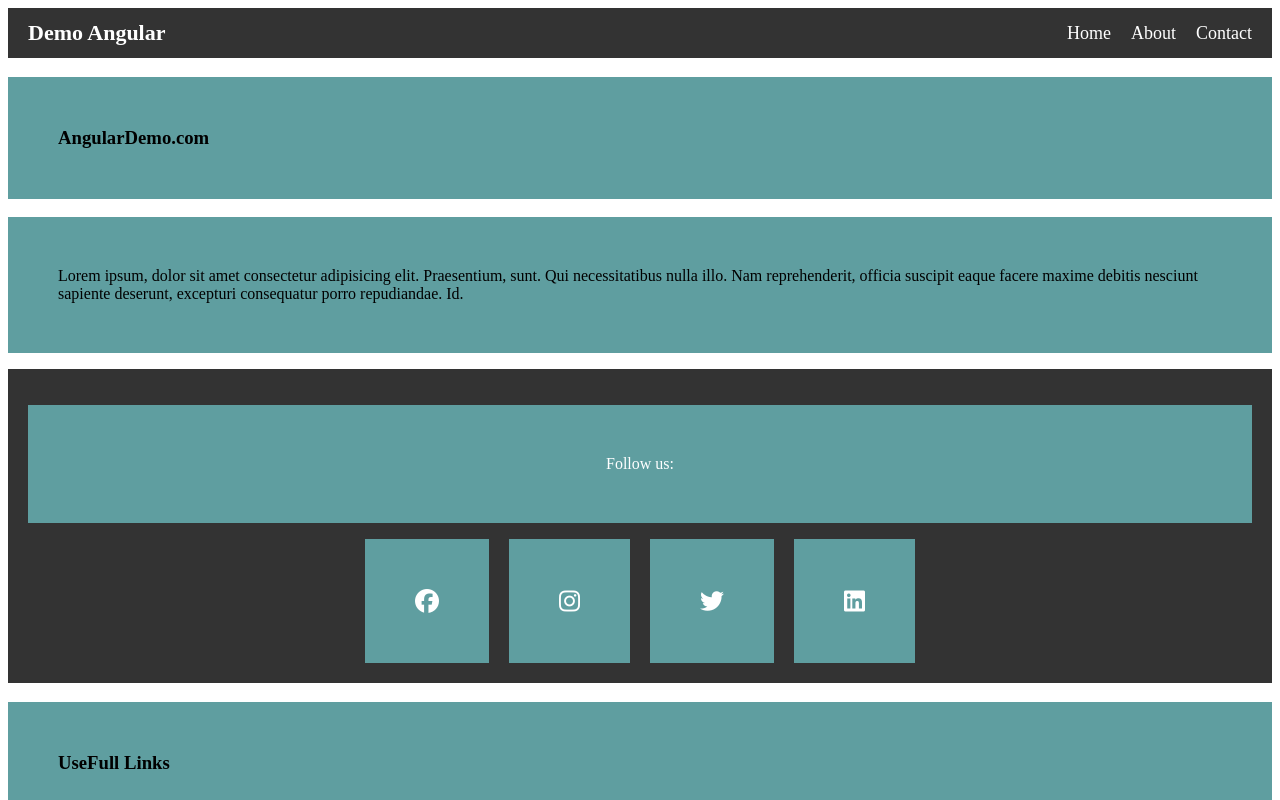
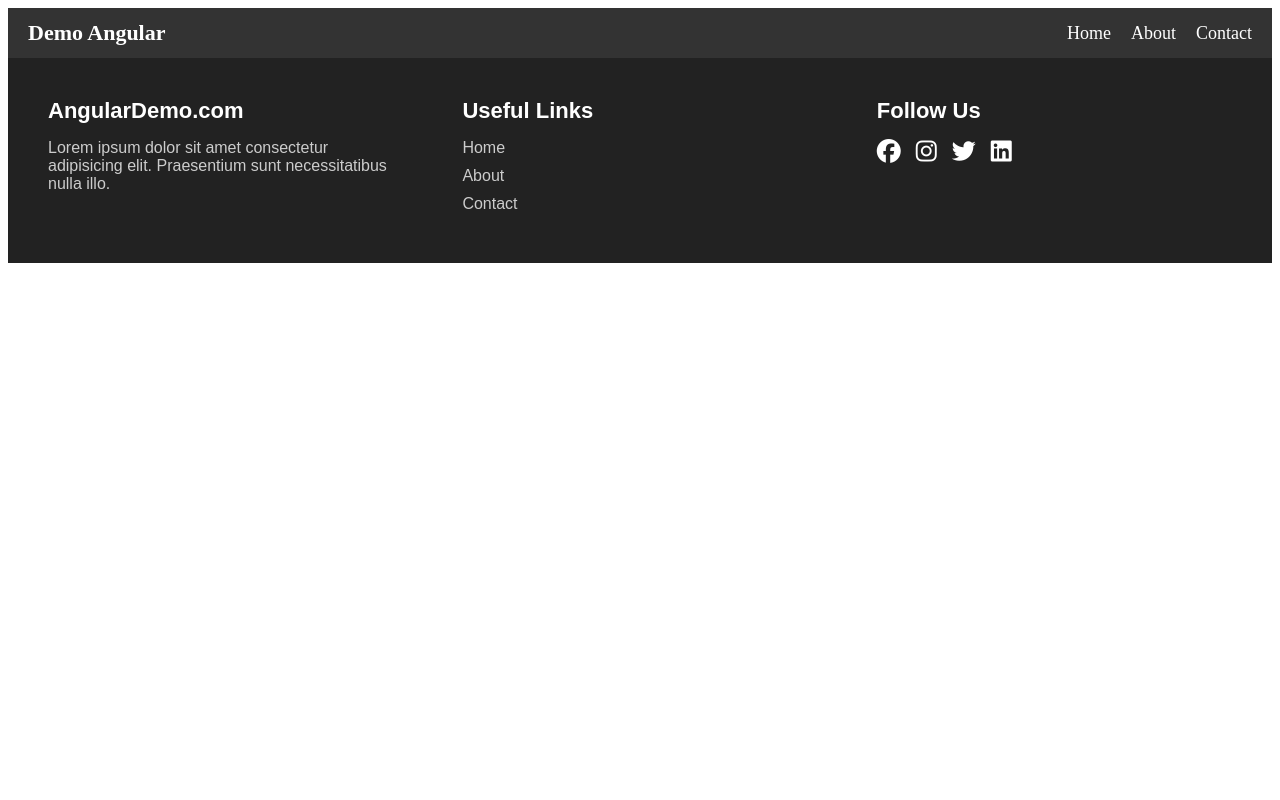
Before and after one commit to AksaMJML/AngularLearningJourney, an Angular app: page / in a window 1280 px wide. Shown: the top 800 px of the page. Built offline with nearby package versions, Linux system fonts and the light colour scheme.

Commit message:
designed footer page completely

```diff
--- a/src/app/page/footer/footer.css
+++ b/src/app/page/footer/footer.css
@@ -1,20 +1,45 @@
-*{
-    background-color: cadetblue;
-    padding: 50px;
-    font : white;
-    align-items: center;
+* {
+  margin: 0;
+  padding: 0;
+  box-sizing: border-box;
 }
 
-.icons {
-  text-align: center;
-  padding: 20px;
-  background: #333;
+.footer {
+  background: #222;
   color: white;
+  padding: 40px;
+  display: flex;
+  justify-content: space-between;
+  align-items: flex-start;
+  font-family: Arial, sans-serif;
+}
+
+.footer-section {
+  width: 30%;
+}
+
+.footer-section h3 {
+  margin-bottom: 15px;
+  font-size: 22px;
+}
+
+.footer-section p {
+  margin-bottom: 10px;
+  color: #ccc;
+}
+
+.footer-section a {
+  color: #ccc;
+  text-decoration: none;
+}
+
+.footer-section a:hover {
+  color: yellow;
 }
 
 .icons i {
   font-size: 24px;
-  margin: 0 10px;
+  margin-right: 15px;
   cursor: pointer;
 }
 
--- a/src/app/page/footer/footer.html
+++ b/src/app/page/footer/footer.html
@@ -1,16 +1,31 @@
-<h3>AngularDemo.com</h3>
-<p>Lorem ipsum, dolor sit amet consectetur adipisicing elit. Praesentium, sunt. Qui necessitatibus nulla illo. Nam reprehenderit, officia suscipit eaque facere maxime debitis nesciunt sapiente deserunt, excepturi consequatur porro repudiandae. Id.</p>
-<footer class="icons">
-  <p>Follow us:</p>
+<footer class="footer">
 
-  <i class="fa-brands fa-facebook"></i>
-  <i class="fa-brands fa-instagram"></i>
-  <i class="fa-brands fa-twitter"></i>
-  <i class="fa-brands fa-linkedin"></i>
+  <!-- Column 1 -->
+  <div class="footer-section">
+    <h3>AngularDemo.com</h3>
+    <p>
+      Lorem ipsum dolor sit amet consectetur adipisicing elit.
+      Praesentium sunt necessitatibus nulla illo.
+    </p>
+  </div>
+
+  <!-- Column 2 -->
+  <div class="footer-section">
+    <h3>Useful Links</h3>
+    <p><a routerLink="home">Home</a></p>
+    <p><a routerLink="about">About</a></p>
+    <p><a routerLink="contact">Contact</a></p>
+  </div>
+
+  <!-- Column 3 -->
+  <div class="footer-section">
+    <h3>Follow Us</h3>
+    <div class="icons">
+      <i class="fa-brands fa-facebook"></i>
+      <i class="fa-brands fa-instagram"></i>
+      <i class="fa-brands fa-twitter"></i>
+      <i class="fa-brands fa-linkedin"></i>
+    </div>
+  </div>
+
 </footer>
-
-
-<h3>UseFull Links</h3>
-<p>About</p>
-<p>Home</p>
-<p>Contact</p>
```
